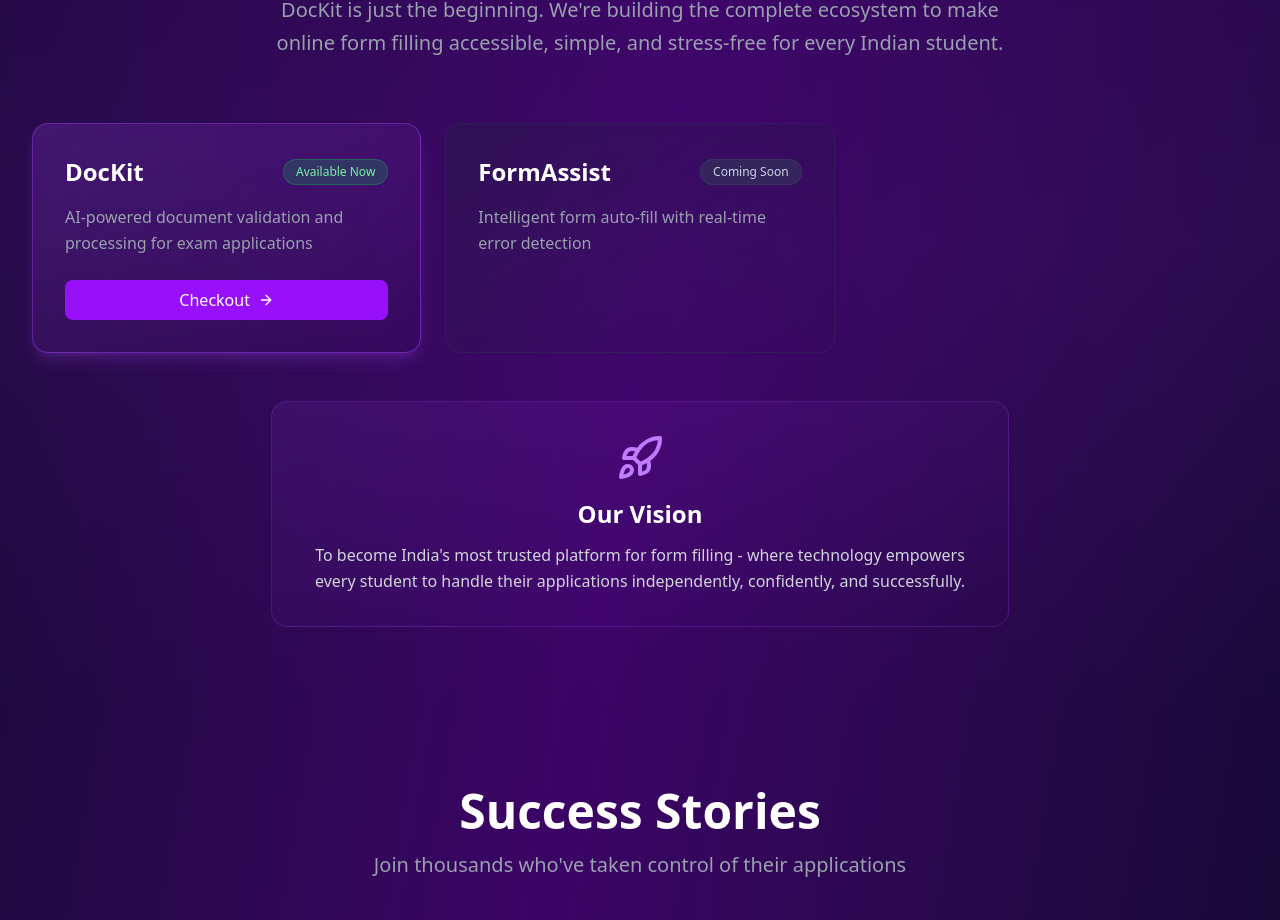
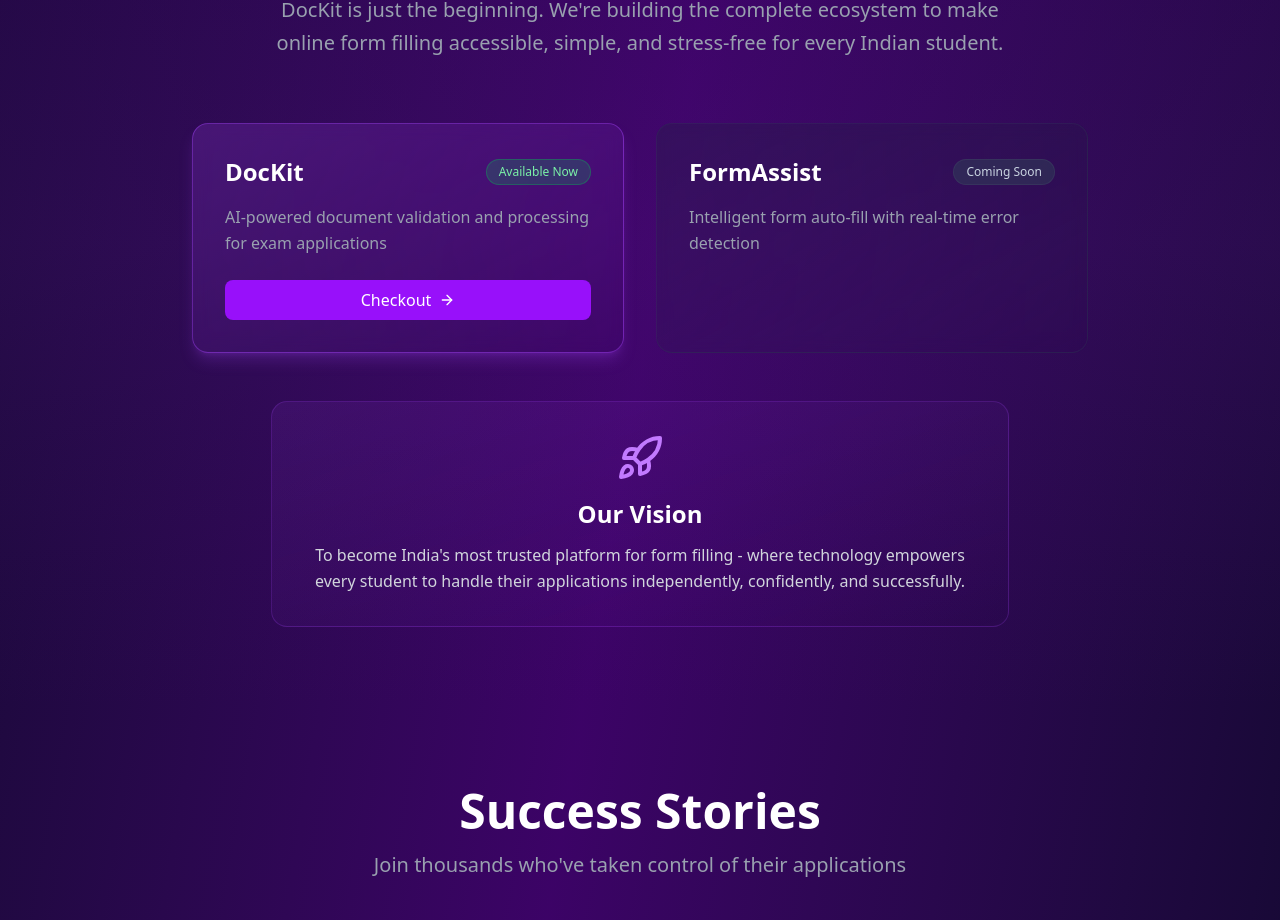
Before and after one commit to AbhinavPrakashCoading/rythmiq, a Next.js app: page / in a window 1280 px wide. Shown: the part 3398-4318 px from the top of the page. Built offline with nearby package versions, Linux system fonts and the light colour scheme.

Commit message:
fix: adjust mission section grid layout for 2 products - change from 3-column to 2-column grid with max-width constraint

```diff
--- a/components/LandingPage.tsx
+++ b/components/LandingPage.tsx
@@ -388,7 +388,7 @@
               accessible, simple, and stress-free for every Indian student.
             </p>
           </div>
-          <div className="grid md:grid-cols-3 gap-6 mb-12">
+          <div className="grid md:grid-cols-2 gap-8 mb-12 max-w-4xl mx-auto">
             {visionProducts.map((product, index) => (
               <div
                 key={index}
```
